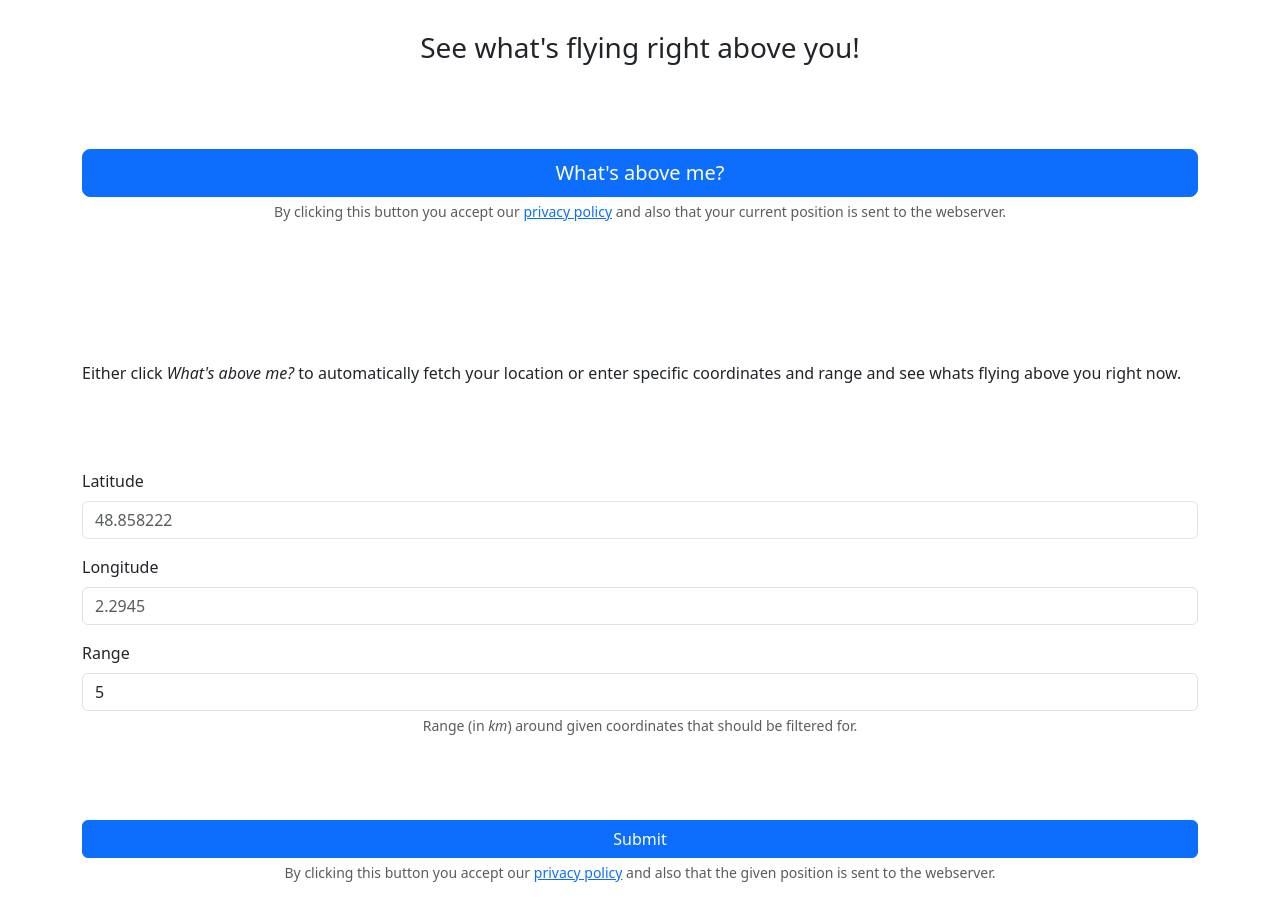
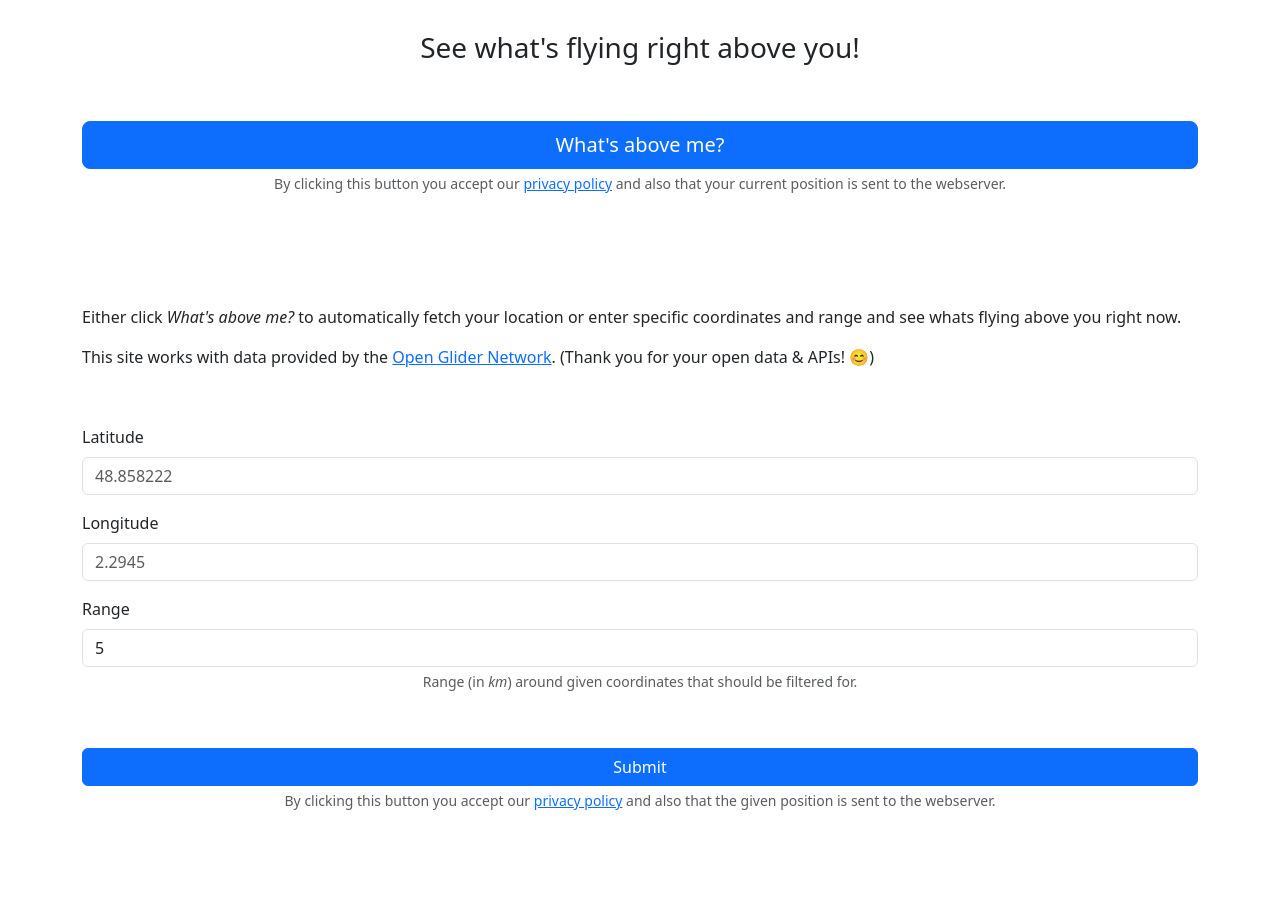
Before and after one commit to its-laika/above_me, a website: page frontend/src/index.html in a window 1280 px wide. Shown: the part 63-962 px from the top of the page. After the commit the page ends 890 px from the top, so only its background shows below. Drawn offline with nearby package versions, Linux system fonts and the light colour scheme.

Commit message:
feat: Updated frontend

```diff
--- a/frontend/src/index.html
+++ b/frontend/src/index.html
@@ -62,6 +62,11 @@
                 Either click <i>What's above me?</i> to automatically fetch your location
                 or enter specific coordinates and range and see whats flying above you right now.
             </p>
+            <p>
+                This site works with data provided by the
+                <a href="http://wiki.glidernet.org/" target="_blank">Open Glider Network</a>.
+                (Thank you for your open data & APIs! 😊)
+            </p>
 
             <form>
                 <div class="mb-3">
--- a/frontend/src/style.css
+++ b/frontend/src/style.css
@@ -3,7 +3,7 @@ nav {
 }
 
 .button-container {
-    margin: 25% 0;
+    margin: 20% 0;
     display: flex;
     justify-content: center;
     flex-direction: column;
@@ -17,17 +17,17 @@ form .button-container {
     margin-top: 12.5%;
 }
 
-@media (min-width: 767.98px) {
+@media (min-width: 576px) {
     .button-container {
-        margin: 7.5% 0;
+        margin: 5% 0;
     }
 
     form {
-        margin-top: 7.5%;
+        margin-top: 5%;
     }
 
     form .button-container {
-        margin-top: 7.5%;
+        margin-top: 5%;
     }
 }
 
```
